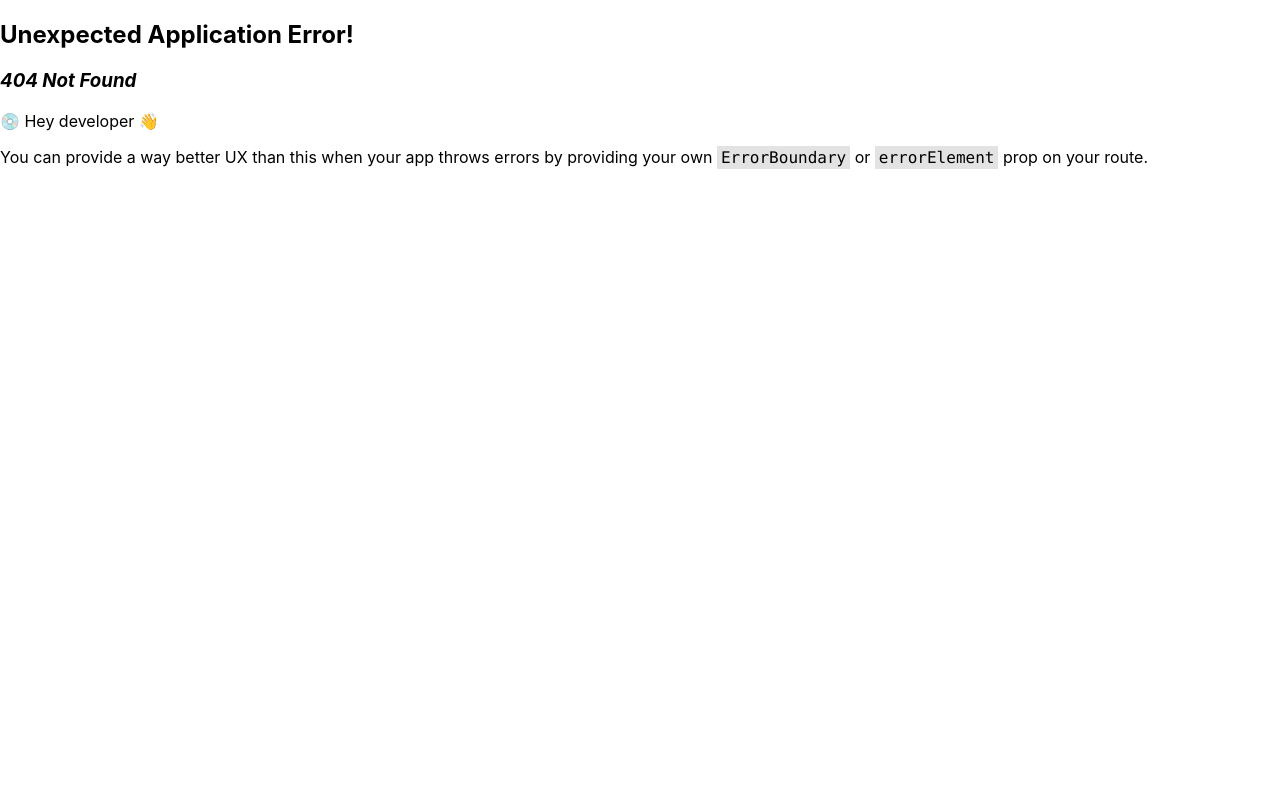
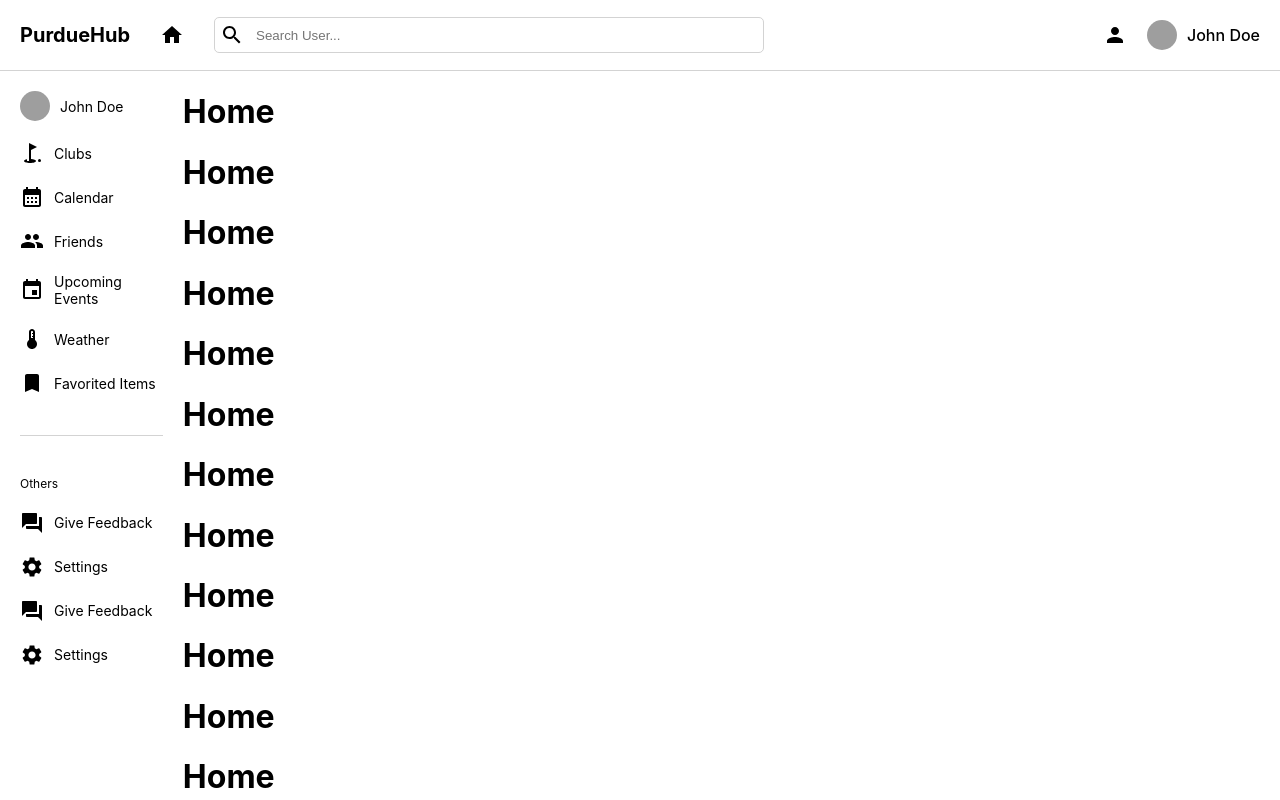
Before and after one commit to AdityaGupta03/PurdueHub, a React (Create React App) app in the folder register_ui/register-ui/: page / in a window 1280 px wide. Before the commit this address had no page. Shown: the top 800 px of the page. Built offline with nearby package versions, Linux system fonts and the light colour scheme; grey boxes are pictures that could not be loaded.

Commit message:
created basic nav bar and left side bar

```diff
--- a/register_ui/register-ui/package.json
+++ b/register_ui/register-ui/package.json
@@ -5,7 +5,8 @@
   "dependencies": {
     "@emotion/react": "^11.11.1",
     "@emotion/styled": "^11.11.0",
-    "@mui/material": "^5.14.14",
+    "@mui/icons-material": "^5.14.16",
+    "@mui/material": "^5.14.17",
     "@testing-library/jest-dom": "^5.17.0",
     "@testing-library/react": "^13.4.0",
     "@testing-library/user-event": "^13.5.0",
--- a/register_ui/register-ui/src/App.js
+++ b/register_ui/register-ui/src/App.js
@@ -1,14 +1,57 @@
 import Login from "./revamped/pages/login/Login";
 import Register from "./revamped/pages/register/Register";
+import Home from "./revamped/pages/home/Home";
+import Profile from "./revamped/pages/profile/Profile";
+import Navbar from "./revamped/components/navbar/Navbar"
+import LeftBar from "./revamped/components/leftBar/LeftBar";
 
 import {
   createBrowserRouter,
+  Navigate,
+  Outlet,
   RouterProvider,
 } from "react-router-dom";
 
 function App() {
 
+  const currentUser = true;
+
+  const Layout = () => {
+    return(
+      <div>
+        <Navbar />
+        <div style={{display: 'flex'}}>
+          <LeftBar/>
+          <div style={{flex: 6}}>
+            <Outlet />
+          </div>
+        </div>
+      </div>
+    )
+  }
+  // if there is not a user, navigate to homepage, if there is one, show them the appropiate screen
+  const ProtectedRoute = ({children}) => {
+    if(!currentUser) {
+      return <Navigate to="/login"/>
+    }
+    return children;
+  }
+  // children [] = allow sticky nav bar to exist in any of the children pages
   const router = createBrowserRouter([
+    {
+      path:"/",
+      element: <ProtectedRoute><Layout/></ProtectedRoute>,
+      children: [
+        {
+          path: "/",
+          element: <Home />
+        },
+        {
+          path: "/profile/:id",
+          element: <Profile />
+        },
+      ]
+    },
     {
       path: "/login",
       element: <Login />
--- /dev/null
+++ b/register_ui/register-ui/src/revamped/components/leftBar/LeftBar.js
@@ -0,0 +1,91 @@
+import React from 'react'
+import './leftBar.scss'
+
+// clubs
+import GolfCourseIcon from '@mui/icons-material/GolfCourse';
+// delete acc
+import DeleteIcon from '@mui/icons-material/Delete';
+// calendar
+import CalendarMonthIcon from '@mui/icons-material/CalendarMonth';
+// friends
+import PeopleIcon from '@mui/icons-material/People';
+// upcoming events
+import EventIcon from '@mui/icons-material/Event';
+// weather
+import ThermostatIcon from '@mui/icons-material/Thermostat';
+// settings
+import SettingsIcon from '@mui/icons-material/Settings';
+// personal favorite items
+import BookmarkIcon from '@mui/icons-material/Bookmark';
+// feedback
+import ForumIcon from '@mui/icons-material/Forum'; const LeftBar = () => {
+  return (
+    <div className='leftBar'>
+      <div className='container'>
+        <div className='menu'>
+          <div className='user'>
+            <img src="https://business.purdue.edu/masters/images/2023_kal_798611.jpg" alt='' />
+            <span>John Doe</span>
+          </div>
+
+          <div className='item'>
+            <GolfCourseIcon />
+            <span>Clubs</span>
+          </div>
+
+          <div className='item'>
+            <CalendarMonthIcon />
+            <span>Calendar</span>
+          </div>
+
+          <div className='item'>
+            <PeopleIcon />
+            <span>Friends</span>
+          </div>
+
+          <div className='item'>
+            <EventIcon />
+            <span>Upcoming Events</span>
+          </div>
+
+          <div className='item'>
+            <ThermostatIcon />
+            <span>Weather</span>
+          </div>
+
+          <div className='item'>
+            <BookmarkIcon />
+            <span>Favorited Items</span>
+          </div>
+          <hr/>
+          <div className='menu'>
+            <span>Others</span>
+
+            <div className='item'>
+              <ForumIcon />
+              <span>Give Feedback</span>
+            </div>
+
+            <div className='item'>
+              <SettingsIcon />
+              <span>Settings</span>
+            </div>
+            <div className='item'>
+              <ForumIcon />
+              <span>Give Feedback</span>
+            </div>
+
+            <div className='item'>
+              <SettingsIcon />
+              <span>Settings</span>
+            </div>
+          </div>
+
+
+        </div>
+      </div>
+    </div>
+  )
+}
+
+export default LeftBar
--- /dev/null
+++ b/register_ui/register-ui/src/revamped/components/leftBar/leftBar.scss
@@ -0,0 +1,54 @@
+.leftBar {
+    flex: 1;
+    position: sticky;
+    top: 70px;
+    height: calc(100vh - 70px); // since nav bar takes up 50px in height + 20px in padding = 70px to account for
+    overflow: scroll; // allow more items in the left bar if needed
+
+    &::-webkit-scrollbar{
+        display: none;
+    } // dont display the scroll bar
+
+    .container {
+        padding: 20px;
+        hr {
+            margin: 20px 0px;
+            border: none;
+            height: 0.5px;
+            background-color: lightgray;
+        }
+        .menu {
+            display: flex;
+            flex-direction: column;
+            gap: 20px;
+
+            span {
+                font-size: 12px;
+            }
+            .user {
+                display: flex;
+                align-items: center;
+                gap: 10px;
+                img {
+                    width: 30px;
+                    height: 30px;
+                    object-fit: cover;
+                    border-radius: 50%;
+                }
+
+                span {
+                    font-size: 14px;
+                }
+            }
+
+            .item {
+                display: flex;
+                align-items: center;
+                gap: 10px;
+                span {
+                    font-size: 14px;
+                }
+            }
+        }
+    }
+}
--- /dev/null
+++ b/register_ui/register-ui/src/revamped/components/navbar/Navbar.js
@@ -0,0 +1,38 @@
+import React from 'react'
+import './navbar.scss'
+import HomeIcon from '@mui/icons-material/Home';
+import PersonIcon from '@mui/icons-material/Person';
+import SettingsIcon from '@mui/icons-material/Settings';
+import SearchIcon from '@mui/icons-material/Search';
+import { Link } from 'react-router-dom';
+
+const Navbar = () => {
+  return (
+    <div className='navbar'>
+
+      <div className='left'>
+
+        <Link to="/" style={{textDecoration: "none"}}>
+        <span>PurdueHub</span>
+        </Link>
+        <HomeIcon />
+
+        <div className='search'>
+          <SearchIcon/>
+          <input text="text" placeholder='Search User...'></input>
+        </div>
+
+      </div>
+
+      <div className='right'>
+        <PersonIcon />
+        <div className='user'>
+            <img src="https://business.purdue.edu/masters/images/2023_kal_798611.jpg" alt='' />
+            <span>John Doe</span>
+        </div>
+      </div>
+    </div>
+  )
+}
+
+export default Navbar
--- /dev/null
+++ b/register_ui/register-ui/src/revamped/components/navbar/navbar.scss
@@ -0,0 +1,62 @@
+.navbar {
+    display: flex;
+    align-items: center;
+    justify-content: space-between;
+    padding: 10px 20px;
+    height: 50px;
+    border-bottom: 1px solid lightgrey;
+    position: sticky;
+    top: 0;
+    background-color: white; // removes transparency when scrolling, removing clipping
+    .left{
+        display: flex;
+        align-items: center;
+        gap: 30px;
+
+        span{
+            font-weight: bold;
+            font-size: 20px;
+            color: black;
+        }
+        .search{
+            display: flex;
+            align-items: center;
+            gap: 10px;
+            border: 1px solid lightgray;
+            border-radius: 5px;
+            padding: 5px;
+
+            input{
+                border: none;
+                width: 500px;
+            }
+            input:focus{
+                outline: none;
+            }
+        }
+    }
+
+    // right side of navbar
+    .right{
+        display: flex;
+        align-items: center;
+        gap: 20px;
+        .user {
+            display: flex;
+            align-items: center;
+            gap: 10px;
+            font-weight: 500;
+            img {
+                width: 30px;
+                height: 30px;
+                object-fit: cover;
+                border-radius: 50%;
+            }
+
+            span {
+
+
+            }
+        }
+    }
+}
--- a/register_ui/register-ui/src/revamped/pages/home/Home.js
+++ b/register_ui/register-ui/src/revamped/pages/home/Home.js
@@ -2,7 +2,93 @@ import './home.scss'
 
 const Home = () => {
   return (
-    <div className='home'>Home</div>
+    <div className='home'>
+      <h1>Home</h1>
+      <h1>Home</h1>
+      <h1>Home</h1>
+      <h1>Home</h1>
+      <h1>Home</h1>
+      <h1>Home</h1>
+      <h1>Home</h1>
+      <h1>Home</h1>
+      <h1>Home</h1>
+      <h1>Home</h1>
+      <h1>Home</h1>
+      <h1>Home</h1>
+      <h1>Home</h1>
+      <h1>Home</h1>
+      <h1>Home</h1>
+      <h1>Home</h1>
+      <h1>Home</h1>
+      <h1>Home</h1>
+      <h1>Home</h1>
+      <h1>Home</h1>
+      <h1>Home</h1>
+      <h1>Home</h1>
+      <h1>Home</h1>
+      <h1>Home</h1>
+      <h1>Home</h1>
+      <h1>Home</h1>
+      <h1>Home</h1>
+      <h1>Home</h1>
+      <h1>Home</h1>
+      <h1>Home</h1>
+      <h1>Home</h1>
+      <h1>Home</h1>
+      <h1>Home</h1>
+      <h1>Home</h1>
+      <h1>Home</h1>
+      <h1>Home</h1>
+      <h1>Home</h1>
+      <h1>Home</h1>
+      <h1>Home</h1>
+      <h1>Home</h1>
+      <h1>Home</h1>
+      <h1>Home</h1>
+      <h1>Home</h1>
+      <h1>Home</h1>
+      <h1>Home</h1>
+      <h1>Home</h1>
+      <h1>Home</h1>
+      <h1>Home</h1>
+      <h1>Home</h1>
+      <h1>Home</h1>
+      <h1>Home</h1>
+      <h1>Home</h1>
+      <h1>Home</h1>
+      <h1>Home</h1>
+      <h1>Home</h1>
+      <h1>Home</h1>
+      <h1>Home</h1>
+      <h1>Home</h1>
+      <h1>Home</h1>
+      <h1>Home</h1>
+      <h1>Home</h1>
+      <h1>Home</h1>
+      <h1>Home</h1>
+      <h1>Home</h1>
+      <h1>Home</h1>
+      <h1>Home</h1>
+      <h1>Home</h1>
+      <h1>Home</h1>
+      <h1>Home</h1>
+      <h1>Home</h1>
+      <h1>Home</h1>
+      <h1>Home</h1>
+      <h1>Home</h1>
+      <h1>Home</h1>
+      <h1>Home</h1>
+      <h1>Home</h1>
+      <h1>Home</h1>
+      <h1>Home</h1>
+      <h1>Home</h1>
+      <h1>Home</h1>
+      <h1>Home</h1>
+      <h1>Home</h1>
+      <h1>Home</h1>
+      <h1>Home</h1>
+      <h1>Home</h1>
+    </div>
   )
 }
 
```
